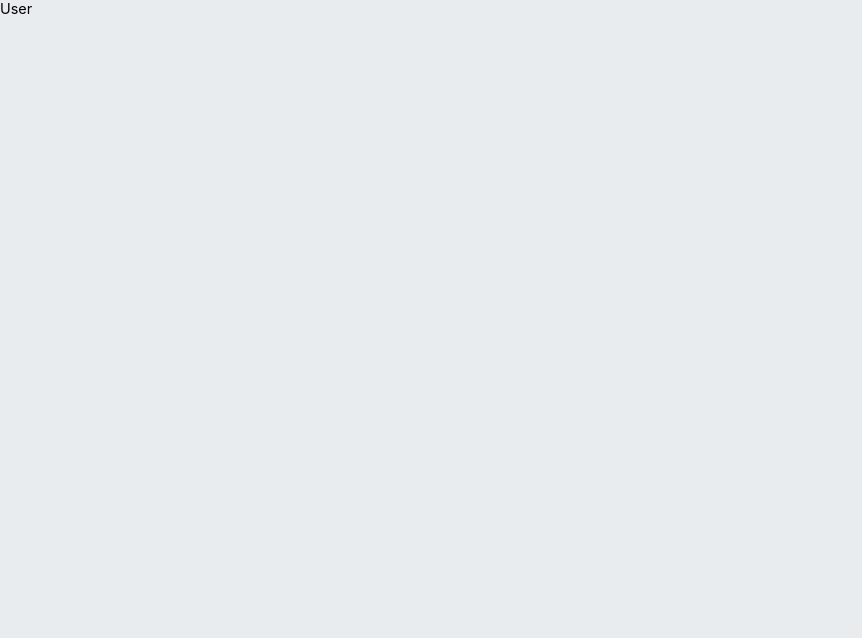
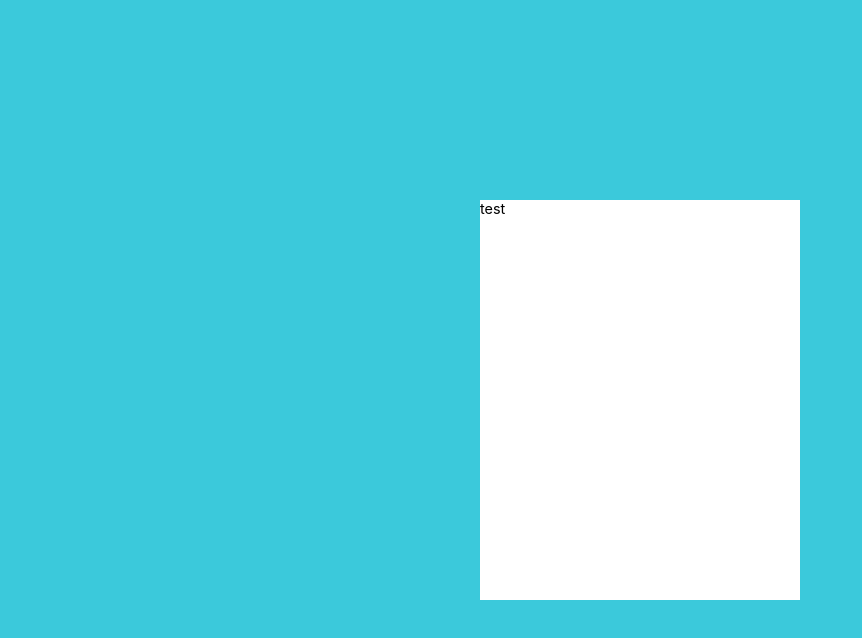
Before and after one commit to bgpark82/gopar, a React (Create React App) app: page /user in a window 1280 px wide. Shown: the top 638 px of the page, without its empty margins (0-862 px from the left). Built offline with nearby package versions, Linux system fonts and the light colour scheme.

Commit message:
로그인 페이지 리뉴얼 테스트

```diff
--- /dev/null
+++ b/src/component/auth/AuthTest.jsx
@@ -0,0 +1,23 @@
+import React from 'react';
+import styled from 'styled-components';
+
+const AuthBlock = styled.div`
+  background: var(--cyan-4);
+  height: 100vh;
+  display: flex;
+  align-items: center;
+  justify-content: center;
+  .container {
+    background: var(--white);
+    width: 40vh;
+    height: 50vh;
+  }
+`;
+
+const AuthTest = props => (
+  <AuthBlock>
+    <div className="container">{props.children}</div>
+  </AuthBlock>
+);
+
+export default AuthTest;
--- a/src/component/common/Block.jsx
+++ b/src/component/common/Block.jsx
@@ -3,9 +3,9 @@ import styled from 'styled-components';
 
 const BlockBlock = styled.div`
   display: flex;
-  align-items: flex-start; /*push the element to top when it shrinks*/
+  align-items: flex-start; /* align block-item top */
   flex-wrap: wrap;
-  overflow: auto; /*prevent from table overflow*/
+  overflow: auto; /* prevent from table overflow */
 
   background: var(--white);
   border: var(--border);
--- a/src/component/common/Template.jsx
+++ b/src/component/common/Template.jsx
@@ -4,21 +4,23 @@ import Header from './Header';
 import SideBar from './SideBar';
 
 const AppTemplate = styled.div`
+  /* header, container*/
   display: flex;
-  flex-direction: column;
-  min-height: 100vh;
+  flex-direction: column; /* header + container */
+  min-height: 100vh; /* main height */
 
   .container {
+    /* sidebar, main */
     display: flex;
-    margin-top: 48px;
+    margin-top: 48px; /* header height */
 
     .sidebar {
       position: fixed;
+      left: 0;
+      height: 100vh; /* sidebar height */
       background: var(--white);
       border-right: var(--border);
       width: var(--sidebar-width);
-      height: 100vh;
-      left: 0;
 
       transition: left 0.5s;
     }
@@ -28,10 +30,10 @@ const AppTemplate = styled.div`
     .main {
       display: flex;
       flex-direction: column;
-      overflow: auto;
+      overflow: auto; /* fit block in main */
+      width: 100%;
       background: var(--gray-2);
       padding: 1rem;
-      width: 100%;
       margin-left: var(--sidebar-width);
 
       transition: margin-left 0.5s;
--- a/src/component/page/UserPage.jsx
+++ b/src/component/page/UserPage.jsx
@@ -1,7 +1,12 @@
 import React, { Component } from 'react';
+import AuthTest from '../auth/AuthTest';
 
 export default class UserPage extends Component {
   render() {
-    return <div>User</div>;
+    return (
+      <AuthTest>
+        <div>test</div>
+      </AuthTest>
+    );
   }
 }
```
